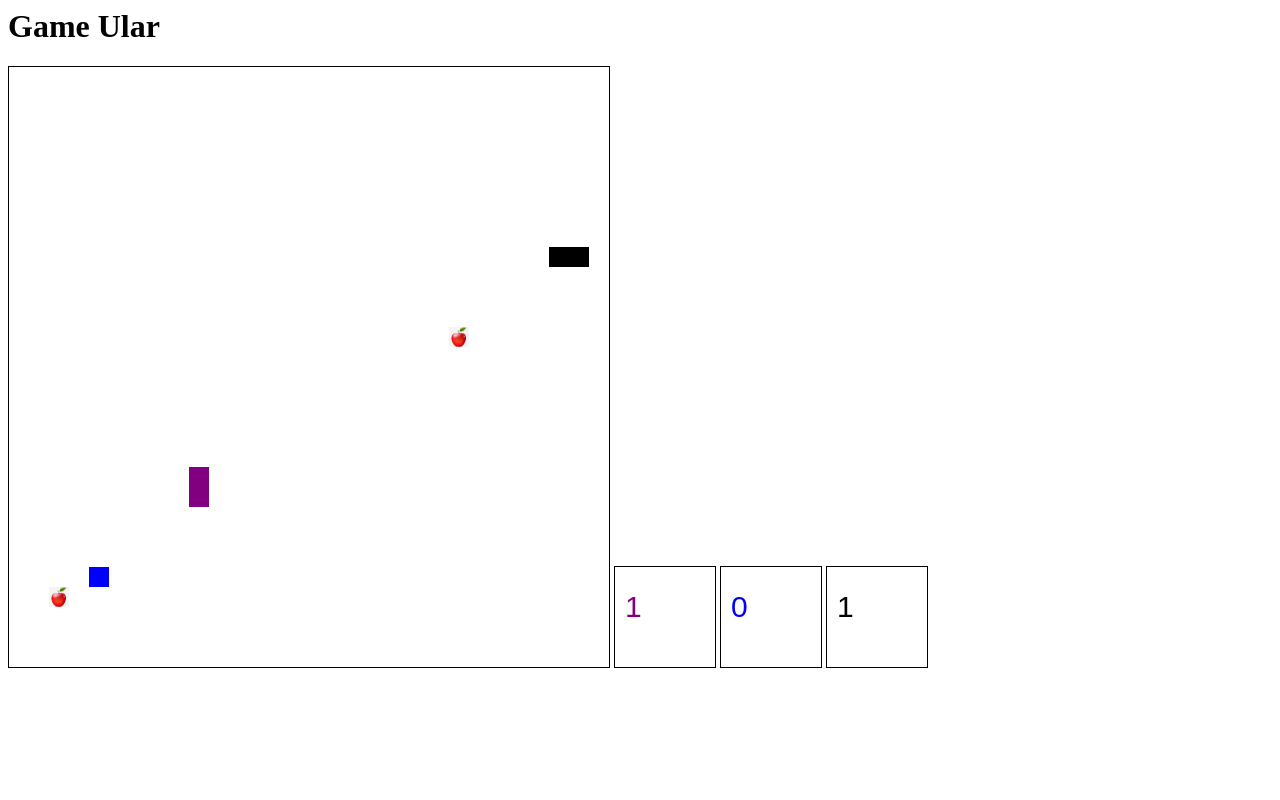
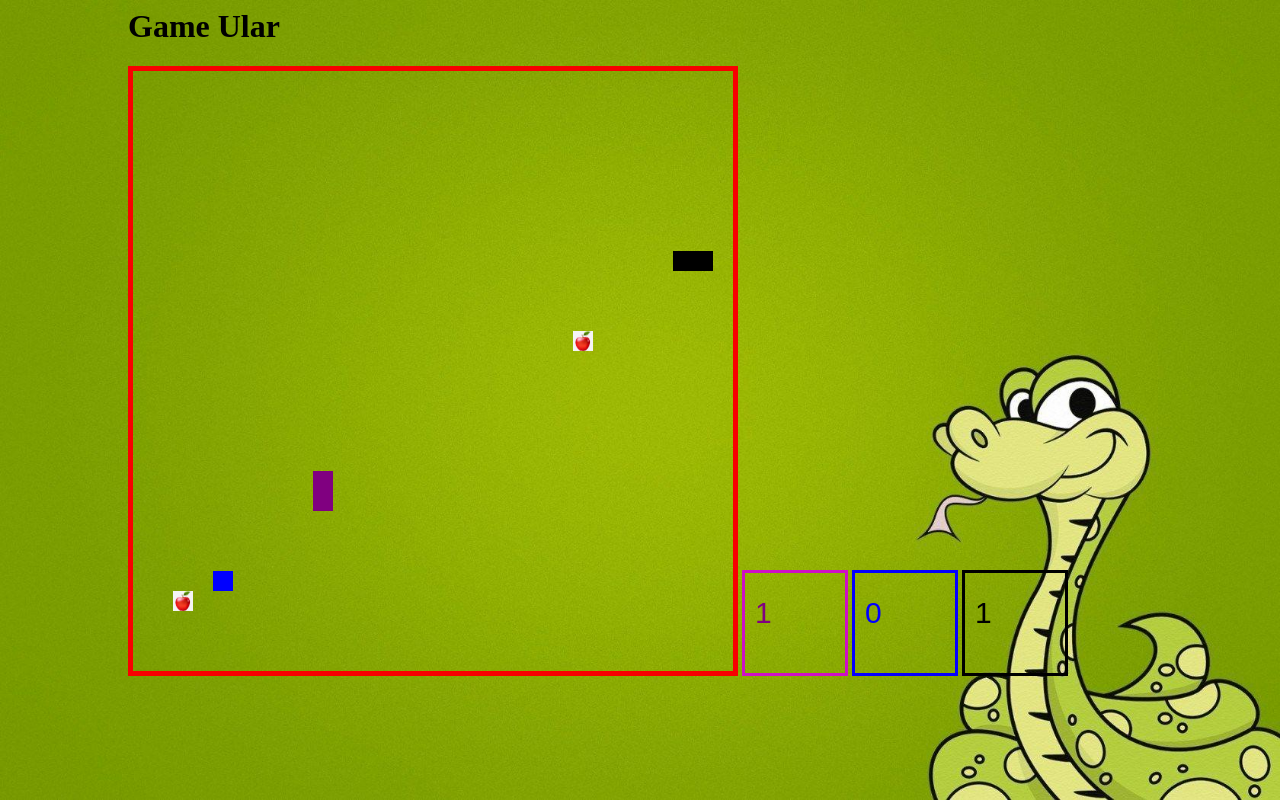
Before and after one commit to elangb/game-ular, a plain HTML site: page index.html in a window 1280 px wide. Drawn offline with Linux system fonts and the light colour scheme.

Commit message:
add style.css

```diff
--- a/index.html
+++ b/index.html
@@ -3,17 +3,18 @@
 <head>
 </head>
 <script type="text/javascript" src="logic.js"></script>
+<link rel="stylesheet" href="style.css">
 
-<body onload="draw();">
+<body class="body" onload="draw();">
     <h1>Game Ular</h1>
     <!-- Soal no 3: Tambahkan resource gambar untuk ditampilkan di canvas -->
     <img id="apple" style="display: none;" width="20" height="20" src="apple.png" alt="Apple">
     <!-- Soal no 1: Ubah nilai width dan height menjadi 600 pada element canvas:  -->
-    <canvas id="snakeBoard" width="600" height="600" style="border:1px solid #000000;"></canvas>
-    <canvas id="score1Board" width="100" height="100" style="border:1px solid #000000;"></canvas>
-    <canvas id="score2Board" width="100" height="100" style="border:1px solid #000000;"></canvas>
+    <canvas id="snakeBoard" width="600" height="600" style="border:5px solid #f80000;"></canvas>
+    <canvas id="score1Board" width="100" height="100" style="border:3px solid #cf0fc6;"></canvas>
+    <canvas id="score2Board" width="100" height="100" style="border:3px solid #0400ff;"></canvas>
     <!-- Soal no 6: Tambahkan elemen canvas untuk menampilkan player3:  -->
-    <canvas id="score3Board" width="100" height="100" style="border:1px solid #000000;"></canvas>
+    <canvas id="score3Board" width="100" height="100" style="border:3px solid #000000;"></canvas>
 </body>
 
 </html>
--- a/logic.js
+++ b/logic.js
@@ -189,6 +189,7 @@ function checkCollision(snakes) {
         alert("Game over");
         snake1 = initSnake("purple");
         snake2 = initSnake("blue");
+        snake3 = initSnake("black")
     }
     return isCollide;
 }
--- /dev/null
+++ b/style.css
@@ -0,0 +1,28 @@
+/* html {
+    background: url("bg.jpg");
+    width: 60%;
+} */
+
+.body {
+    background: url("bg.jpg");
+    min-height: 97vh;
+    background-size: 100vw 100vh;
+    background-repeat: no-repeat;
+    justify-content: left;
+    align-items: center;
+    margin-left: 10%;
+}
+
+
+/* .head {
+    background: linear-gradient(rgb(240, 124, 124), rgb(228, 228, 129));
+    border: 2px solid rgb(34, 4, 34);
+    transform: scale(1.02);
+    border-radius: 9px;
+}
+
+.snake {
+    background-color: purple;
+    border: .25vmin solid white;
+    border-radius: 12px;
+} */
```
Also changed, not shown: bg.jpg (added), 1 other file.
